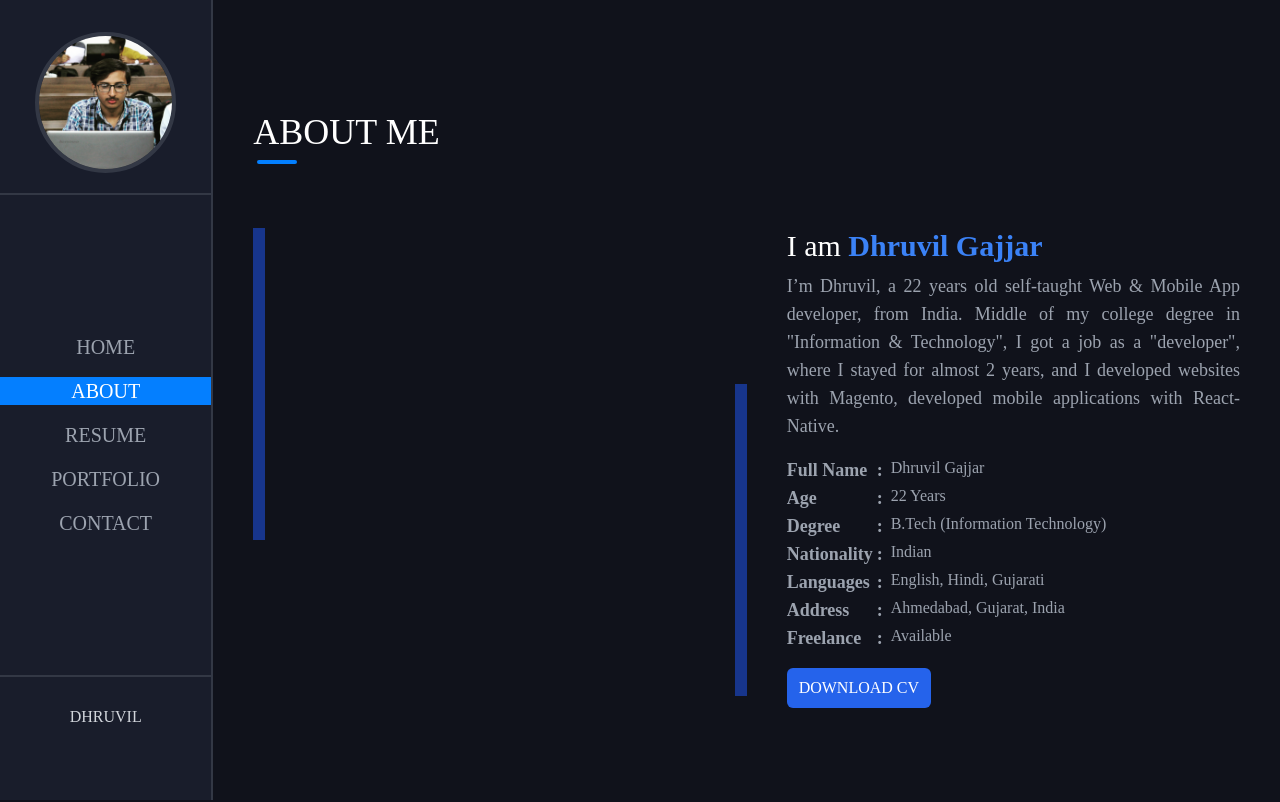
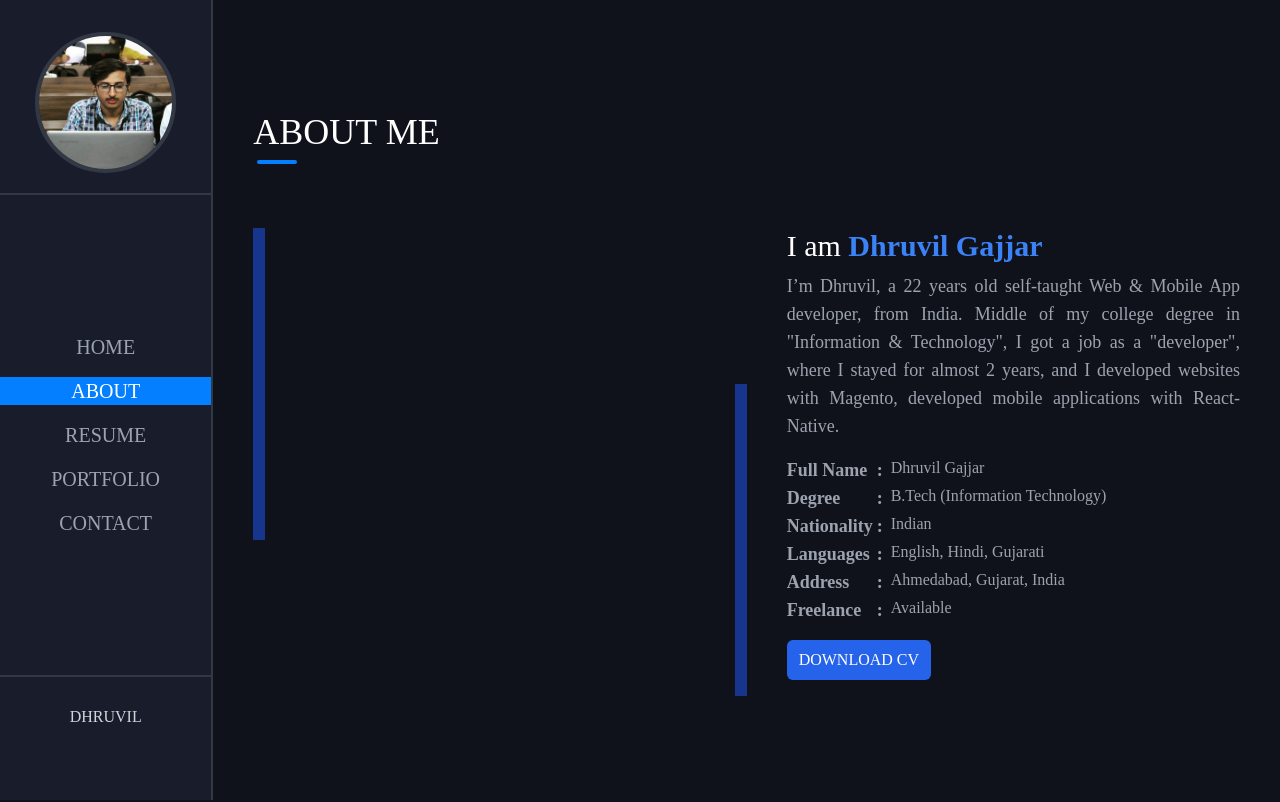
Before and after one commit to lucifer2355/portfolio-2, a Next.js app: page /about in a window 1280 px wide. Shown: the top 802 px of the page. Built offline with nearby package versions, Linux system fonts and the light colour scheme; what tailwindcss-pseudo-elements would draw is missing.

Commit message:
remove age

```diff
--- a/data/personal/personal.js
+++ b/data/personal/personal.js
@@ -1,6 +1,6 @@
 export const personalData = Object.freeze({
   "Full Name": "Dhruvil Gajjar",
-  Age: "22 Years",
+  // Age: "22 Years",
   Degree: "B.Tech (Information Technology)",
   Nationality: "Indian",
   Languages: "English, Hindi, Gujarati",
```
